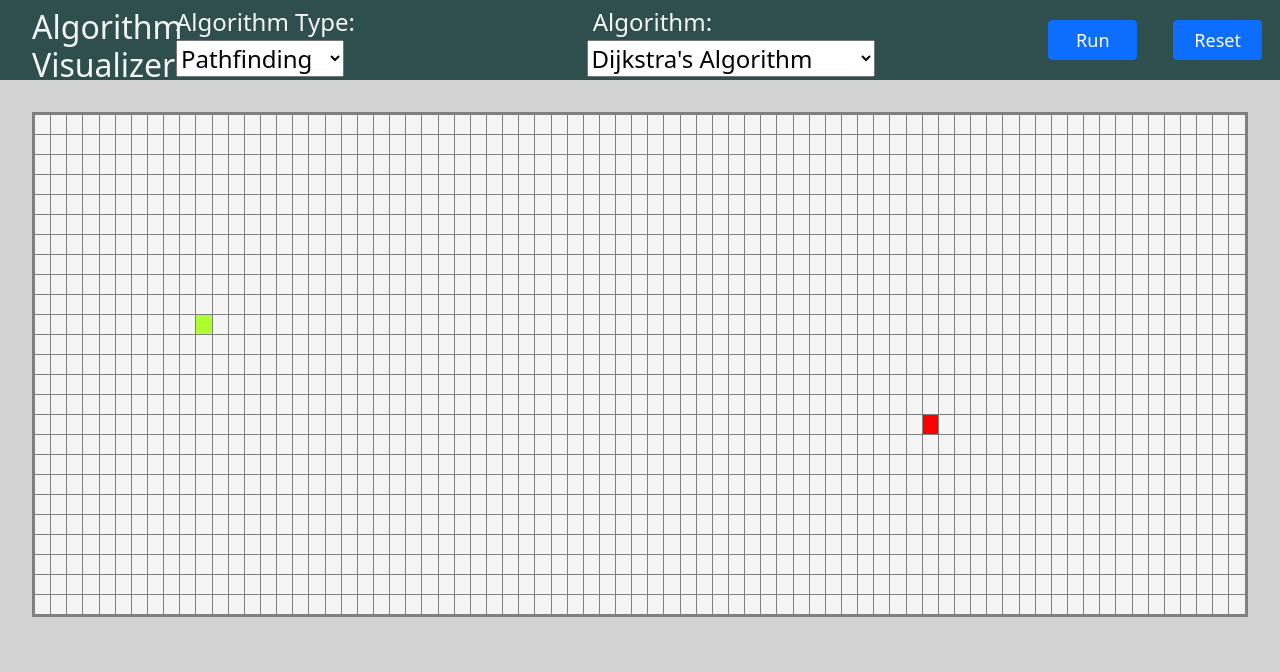
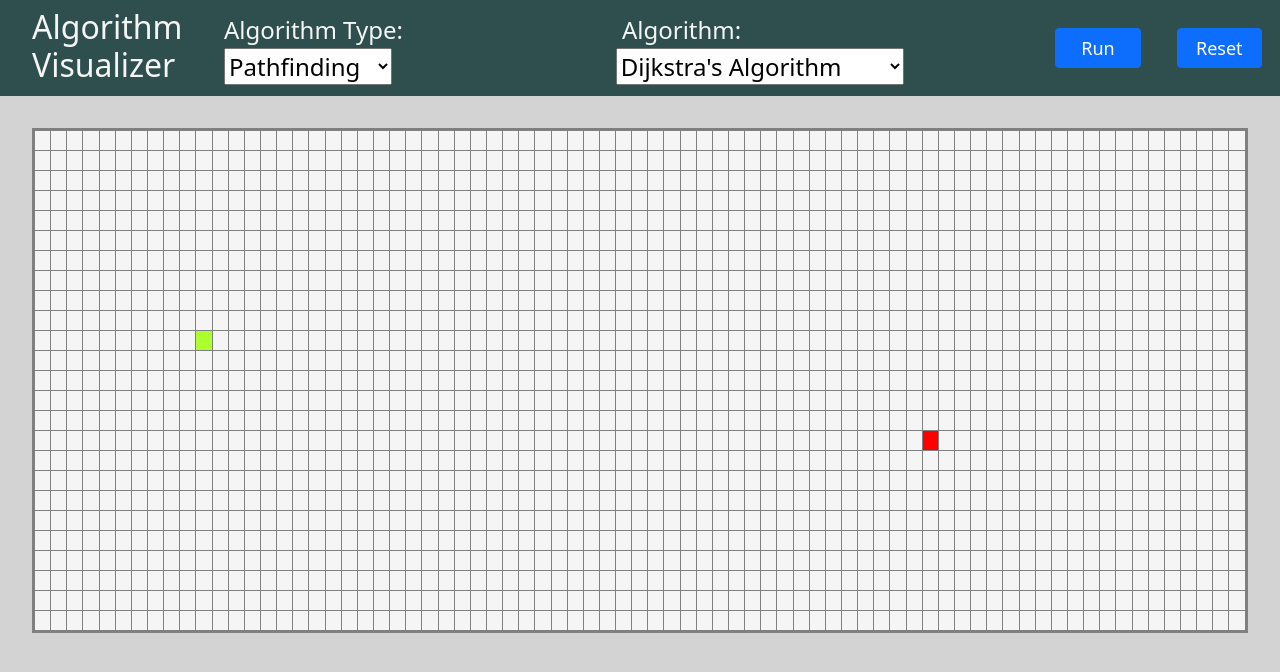
Before and after one commit to sjonesdev/algorithm-visualizer, a plain HTML site: page index.html in a window 1280 px wide. Drawn offline with nearby package versions, Linux system fonts and the light colour scheme.

Commit message:
Fixed title spacing

```diff
--- a/css/styles.css
+++ b/css/styles.css
@@ -32,8 +32,8 @@ select {
 }
 
 .title {
-    width: 9rem;
-    height: 5rem;
+    width: 12rem;
+    height: 6rem;
     align-items: center;
     text-align: center;
     padding: 0.5rem 2rem;
```
